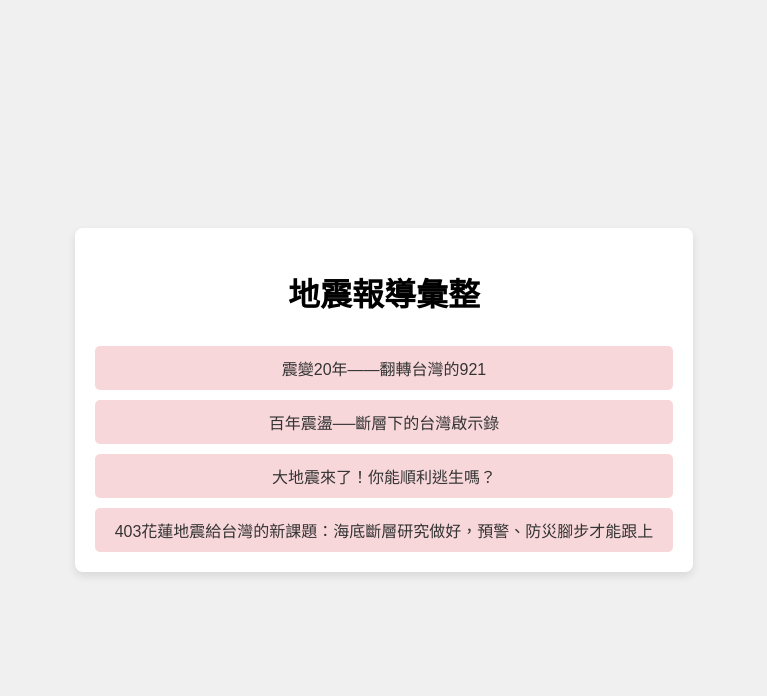
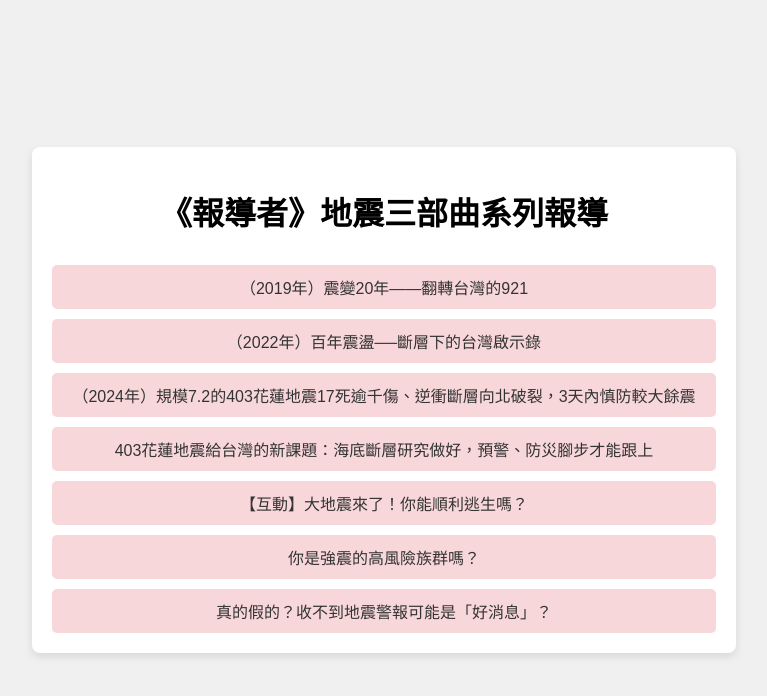
Before and after one commit to haohsiangko/earthquake_resources, a plain HTML site: page index.html in a window 1280 px wide. Shown: the whole page, without its empty margins (256-1023 px from the left). Drawn offline with Linux system fonts and the light colour scheme.

Commit message:
update 13:09

```diff
--- a/index.html
+++ b/index.html
@@ -4,17 +4,25 @@
 <head>
     <meta charset="UTF-8">
     <meta name="viewport" content="width=device-width, initial-scale=1.0">
-    <title>我的連結集</title>
+    <title>《報導者》地震三部曲系列報導</title>
     <link rel="stylesheet" href="styles.css">
 </head>
 <body>
 
     <div class="link-container">
-        <h1 style="text-align: center;">地震報導彙整</h1>
-        <a href="https://www.twreporter.org/topics/921-earthquake-20th" target="_blank" class="link-button">震變20年——翻轉台灣的921</a>
-        <a href="https://www.twreporter.org/topics/taiwan-earthquake-revelation" target="_blank" class="link-button">百年震盪──斷層下的台灣啟示錄</a>
-        <a href="https://www.twreporter.org/a/taiwan-earthquake-escape-game" target="_blank" class="link-button">大地震來了！你能順利逃生嗎？</a>
+        <h1 style="text-align: center;">《報導者》地震三部曲系列報導</h1>
+        <a href="https://www.twreporter.org/topics/921-earthquake-20th" target="_blank" class="link-button">（2019年）震變20年——翻轉台灣的921</a>
+        <a href="https://www.twreporter.org/topics/taiwan-earthquake-revelation" target="_blank" class="link-button">（2022年）百年震盪──斷層下的台灣啟示錄</a>
+        <a href="https://www.twreporter.org/a/taiwan-0403earthquake" target="_blank" class="link-button">（2024年）規模7.2的403花蓮地震17死逾千傷、逆衝斷層向北破裂，3天內慎防較大餘震</a>
         <a href="https://www.twreporter.org/a/taiwan-0403earthquake-fault-system-study" target="_blank" class="link-button">403花蓮地震給台灣的新課題：海底斷層研究做好，預警、防災腳步才能跟上</a>
+        <a href="https://www.twreporter.org/a/taiwan-earthquake-escape-game" target="_blank" class="link-button">【互動】大地震來了！你能順利逃生嗎？</a>
+        <a href="https://www.twreporter.org/a/dangerous-fault-architect" target="_blank" class="link-button">你是強震的高風險族群嗎？</a>
+        <a href="https://www.twreporter.org/a/mini-reporter-cbs-earthquake-alerts" target="_blank" class="link-button">真的假的？收不到地震警報可能是「好消息」？</a>
+
+
+
+
+
 
     </div>
 </body>
```
Also changed, not shown: podcast.html (added, +19 -0 lines).
